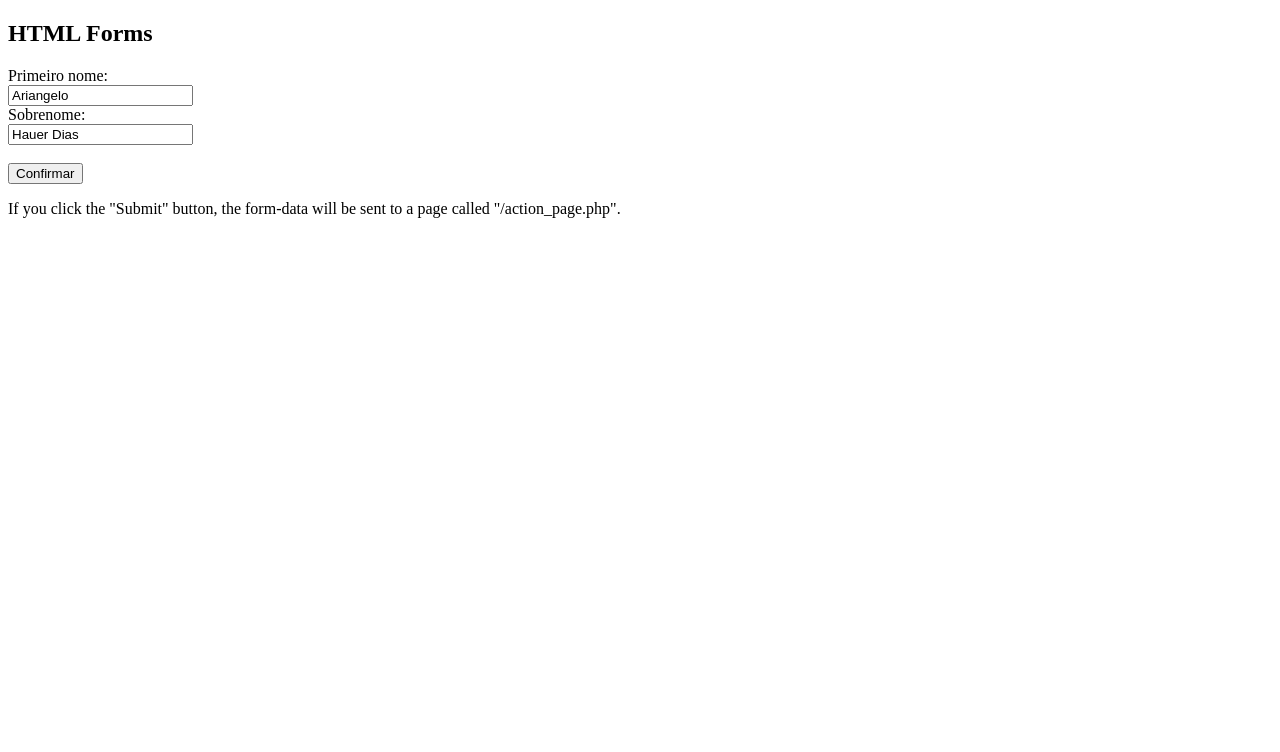
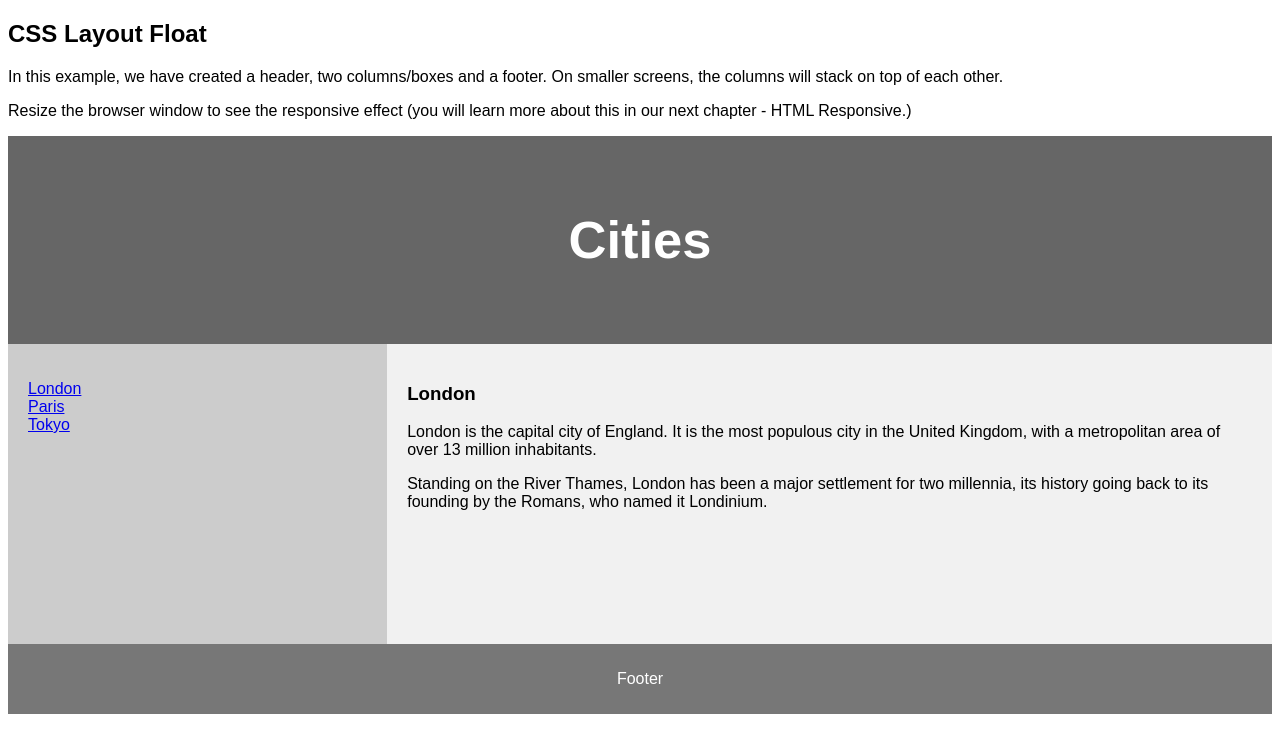
Before and after one commit to aula-talento-teck/aula-talento-teck.github.io, a plain HTML site: page index.html in a window 1280 px wide. Drawn offline with Linux system fonts and the light colour scheme.

Commit message:
Update index.html

```diff
--- a/index.html
+++ b/index.html
@@ -1,18 +1,103 @@
 <!DOCTYPE html>
-<html>
+<html lang="en">
+<head>
+<title>CSS Template</title>
+<meta charset="utf-8">
+<meta name="viewport" content="width=device-width, initial-scale=1">
+<style>
+* {
+  box-sizing: border-box;
+}
+
+body {
+  font-family: Arial, Helvetica, sans-serif;
+}
+
+/* Style the header */
+header {
+  background-color: #666;
+  padding: 30px;
+  text-align: center;
+  font-size: 35px;
+  color: white;
+}
+
+/* Create two columns/boxes that floats next to each other */
+nav {
+  float: left;
+  width: 30%;
+  height: 300px; /* only for demonstration, should be removed */
+  background: #ccc;
+  padding: 20px;
+}
+
+/* Style the list inside the menu */
+nav ul {
+  list-style-type: none;
+  padding: 0;
+}
+
+article {
+  float: left;
+  padding: 20px;
+  width: 70%;
+  background-color: #f1f1f1;
+  height: 300px; /* only for demonstration, should be removed */
+}
+
+/* Clear floats after the columns */
+section::after {
+  content: "";
+  display: table;
+  clear: both;
+}
+
+/* Style the footer */
+footer {
+  background-color: #777;
+  padding: 10px;
+  text-align: center;
+  color: white;
+}
+
+/* Responsive layout - makes the two columns/boxes stack on top of each other instead of next to each other, on small screens */
+@media (max-width: 600px) {
+  nav, article {
+    width: 100%;
+    height: auto;
+  }
+}
+</style>
+</head>
 <body>
 
-<h2>HTML Forms</h2>
+<h2>CSS Layout Float</h2>
+<p>In this example, we have created a header, two columns/boxes and a footer. On smaller screens, the columns will stack on top of each other.</p>
+<p>Resize the browser window to see the responsive effect (you will learn more about this in our next chapter - HTML Responsive.)</p>
 
-<form action="teste.html">
-  <label for="fname">Primeiro nome:</label><br>
-  <input type="text" id="fname" name="fname" value="Ariangelo"><br>
-  <label for="lname">Sobrenome:</label><br>
-  <input type="text" id="lname" name="lname" value="Hauer Dias"><br><br>
-  <input type="submit" value="Confirmar">
-</form>
+<header>
+  <h2>Cities</h2>
+</header>
 
-<p>If you click the "Submit" button, the form-data will be sent to a page called "/action_page.php".</p>
+<section>
+  <nav>
+    <ul>
+      <li><a href="#">London</a></li>
+      <li><a href="#">Paris</a></li>
+      <li><a href="#">Tokyo</a></li>
+    </ul>
+  </nav>
+
+  <article>
+    <h1>London</h1>
+    <p>London is the capital city of England. It is the most populous city in the  United Kingdom, with a metropolitan area of over 13 million inhabitants.</p>
+    <p>Standing on the River Thames, London has been a major settlement for two millennia, its history going back to its founding by the Romans, who named it Londinium.</p>
+  </article>
+</section>
+
+<footer>
+  <p>Footer</p>
+</footer>
 
 </body>
 </html>
```
